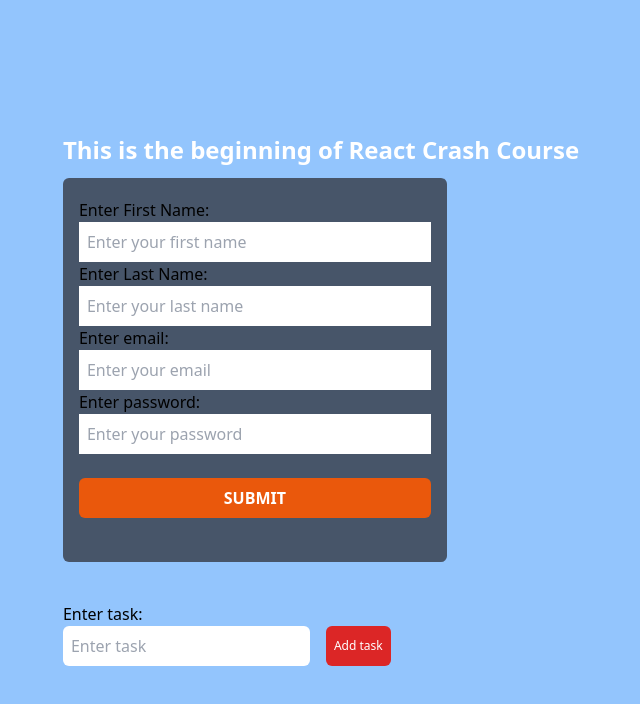
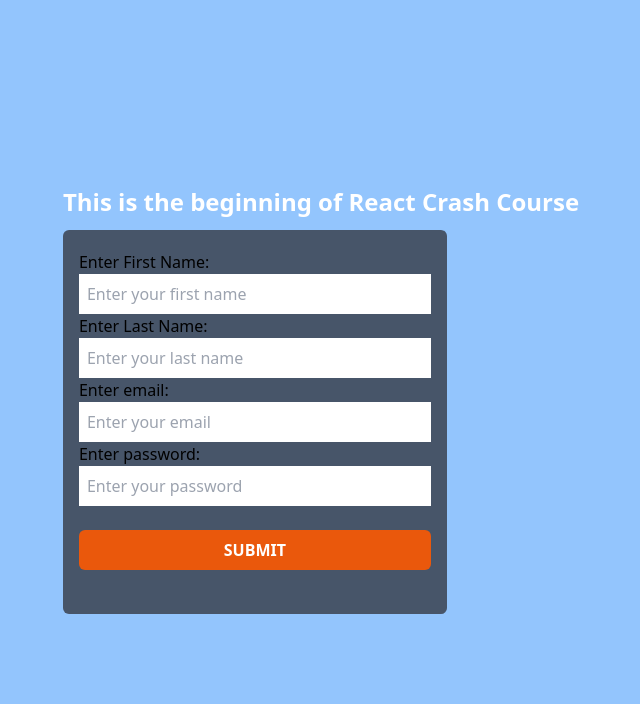
Before and after one commit to Nshimiyimana10/REACTJS-TAILWINDCSS, a React (Vite) app in the folder reactjs-vite/: page / in a window 1280 px wide. Shown: the top 704 px of the page, without its empty margins (319-959 px from the left). Built offline with nearby package versions, Linux system fonts and the light colour scheme.

Commit message:
added new task

```diff
--- a/reactjs-vite/src/App.jsx
+++ b/reactjs-vite/src/App.jsx
@@ -1,11 +1,9 @@
 import Header from './assets/components/Header'
-import AddTask from './assets/components/AddTask'
 function App() {
 
   return (
     <>
     <Header/>
-    <AddTask/>
     </>
   )
 
--- a/reactjs-vite/src/assets/components/AddTask.jsx
+++ /dev/null
@@ -1,25 +0,0 @@
-import React from 'react'
-
-function AddTask() {
-    const container = document.getElementById("main-container");
-    const taskInput = document.getElementById("task-input");
-    const button = document.getElementById("task-btn");
-    const items = document.getElementById("list-items");
-
-  return (
-    <>
-    <div className="mt-10" id="main-container">
-        <label htmlFor="task">Enter task:</label><br/>
-        <div className="flex gap-4">
-        <input className="p-2 rounded-md" type="text" placeholder='Enter task' id="task-input" />
-        <button id="task-btn" className='bg-red-600 text-white text-xs text-center p-2 h-10 rounded-md'>Add task</button>
-        </div>
-        <ul id="list-items"></ul>
-
-    </div>
-
-    </>
-  )
-}
-
-export default AddTask
```
